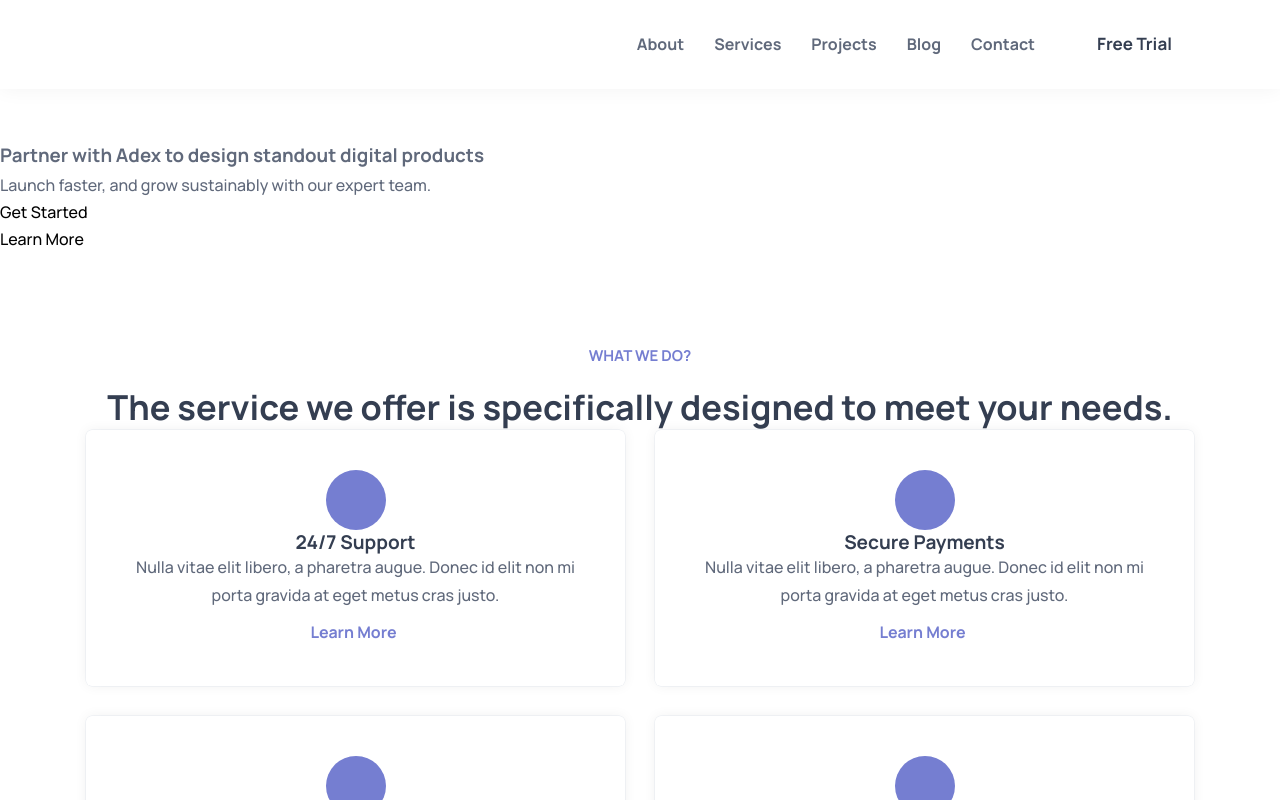
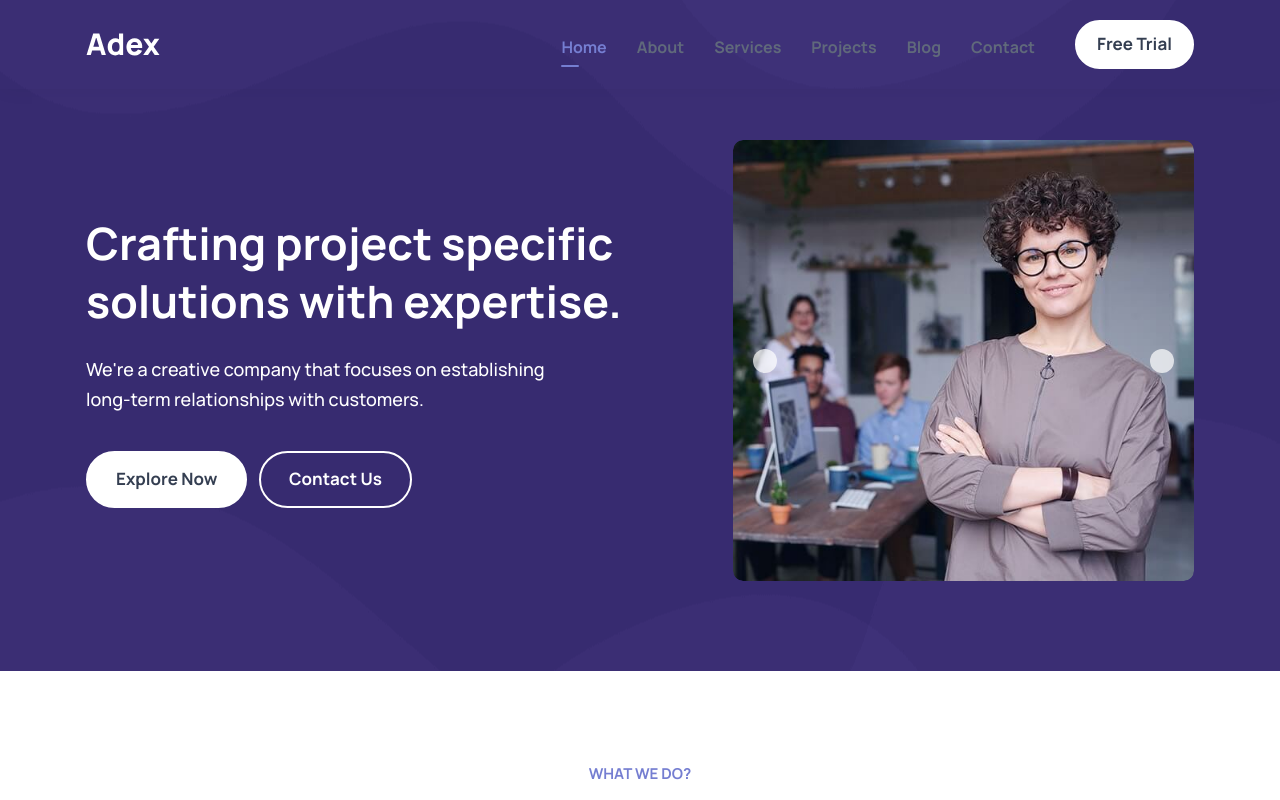
Before and after one commit to m03001215/service, a Next.js app: page / in a window 1280 px wide. Shown: the top 800 px of the page. Built offline with nearby package versions, Linux system fonts and the light colour scheme.

Commit message:
add section hero for home

```diff
--- a/src/components/Header.scss
+++ b/src/components/Header.scss
@@ -57,13 +57,37 @@
       display: block;
     }
 
-    .logo-light,
-    .nav-open-btn {
+    .logo-light {
       display: none;
     }
 
     .nav-open-btn {
       color: $charcoal;
+    }
+
+    @include tablet-up {
+      .btn {
+        background-color: $violet-blue-crayola;
+        border-color: $violet-blue-crayola;
+        color: $white;
+      }
+
+      .navbar-link {
+        color: $charcoal;
+
+        &.active {
+          color: $violet-blue-crayola;
+
+          &::after {
+            background-color: $violet-blue-crayola;
+          }
+        }
+
+        &:is(:hover, :focus-visible) {
+          opacity: 1;
+          color: $violet-blue-crayola;
+        }
+      }
     }
   }
 }
@@ -152,9 +176,10 @@
 .navbar-link {
   font-weight: $fw-700;
   padding-block: 6px;
+  padding-block-end: 0;
 
   &.active {
-    color: $white;
+    color: $violet-blue-crayola;
     position: relative;
 
     &::after {
@@ -164,7 +189,7 @@
       bottom: -6px;
       width: 18px;
       height: 2px;
-      background-color: $white;
+      background-color: $violet-blue-crayola;
       border-radius: $radius-pill;
     }
   }
--- a/src/components/sections/home/HeroSection.module.scss
+++ b/src/components/sections/home/HeroSection.scss
@@ -1,5 +1,14 @@
 @import '../../../styles/variables';
 @import '../../../styles/mixins';
+
+@keyframes pulse {
+  0% {
+    box-shadow: 0 0 0 0 $white-a70;
+  }
+  75% {
+    box-shadow: 0 0 0 20px transparent;
+  }
+}
 
 .hero {
   padding-block-start: calc(#{$section-padding} + 70px);
@@ -11,19 +20,19 @@
   }
 }
 
-.heroContent {
+.hero-content {
   .h1 {
     color: $white;
   }
 }
 
-.heroText {
+.hero-text {
   font-size: $fs-5;
   color: $white;
   margin-block: 24px 36px;
 }
 
-.btnWrapper {
+.btn-wrapper {
   display: flex;
   flex-wrap: wrap;
   justify-content: center;
@@ -31,13 +40,13 @@
   gap: 12px;
 }
 
-.heroSlider,
-.heroCard {
+.hero-slider,
+.hero-card {
   position: relative;
 }
 
-.heroCard {
-  .playBtn {
+.hero-card {
+  .play-btn {
     @include absolute-center;
     @include button-reset;
     background-color: $white;
@@ -54,21 +63,12 @@
   }
 }
 
-@keyframes pulse {
-  0% {
-    box-shadow: 0 0 0 0 $white-a70;
-  }
-  75% {
-    box-shadow: 0 0 0 20px transparent;
-  }
-}
-
-.sliderInner {
+.slider-inner {
   border-radius: $radius-10;
   overflow: hidden;
 }
 
-.sliderContainer {
+.slider-container {
   position: relative;
   display: flex;
   align-items: flex-start;
@@ -76,7 +76,7 @@
   transition: $transition-2;
 }
 
-.sliderItem {
+.slider-item {
   min-width: 100%;
   width: 100%;
   border-radius: $radius-10;
@@ -84,7 +84,7 @@
   flex-shrink: 0;
 }
 
-.sliderBtn {
+.slider-btn {
   @include button-reset;
   position: absolute;
   top: 50%;
@@ -122,16 +122,16 @@
     }
   }
 
-  .heroContent {
+  .hero-content {
     max-width: unset;
     margin-inline: 0;
   }
 
-  .btnWrapper {
+  .btn-wrapper {
     justify-content: flex-start;
   }
 
-  .heroText {
+  .hero-text {
     padding-inline-end: 100px;
   }
 }
--- a/src/components/sections/home/HeroSection.tsx
+++ b/src/components/sections/home/HeroSection.tsx
@@ -1,21 +1,123 @@
 import React from 'react';
-import styles from './HeroSection.module.scss';
+import Image from 'next/image';
+
+import './HeroSection.scss';
 
 const HeroSection: React.FC = () => {
   return (
-    <section className={styles.hero}>
-      <div className={styles.container}>
-        <div className={styles.content}>
-          <h1 className={styles.title}>
-            Partner with Adex to design standout digital products
+    <section
+      className="section hero has-bg-image"
+      aria-label="home"
+      style={{ backgroundImage: "url('/assets/images/hero-bg.jpg')" }}
+    >
+      <div className="container">
+        <div className="hero-content">
+          <h1 className="h1 hero-title">
+            Crafting project specific solutions with expertise.
           </h1>
-          <p className={styles.subtitle}>
-            Launch faster, and grow sustainably with our expert team.
+
+          <p className="hero-text">
+            We&apos;re a creative company that focuses on establishing long-term
+            relationships with customers.
           </p>
-          <div className={styles.actions}>
-            <button className={styles.primaryBtn}>Get Started</button>
-            <button className={styles.secondaryBtn}>Learn More</button>
+
+          <div className="btn-wrapper">
+            <a href="services.html" className="btn btn-primary">
+              Explore Now
+            </a>
+
+            <a href="contact.html" className="btn btn-outline">
+              Contact Us
+            </a>
           </div>
+        </div>
+
+        <div className="hero-slider" data-slider>
+          <div className="slider-inner">
+            <ul className="slider-container" data-slider-container>
+              <li className="slider-item">
+                <figure
+                  className="img-holder"
+                  style={
+                    {
+                      '--width': '575',
+                      '--height': '550',
+                    } as React.CSSProperties
+                  }
+                >
+                  <Image
+                    src="/assets/images/hero-slide-1.jpg"
+                    width={575}
+                    height={550}
+                    alt=""
+                    className="img-cover"
+                  />
+                </figure>
+              </li>
+
+              <li className="slider-item">
+                <div className="hero-card">
+                  <figure
+                    className="img-holder"
+                    style={
+                      {
+                        '--width': '575',
+                        '--height': '550',
+                      } as React.CSSProperties
+                    }
+                  >
+                    <Image
+                      src="/assets/images/hero-slide-2.jpg"
+                      width={575}
+                      height={550}
+                      alt="hero banner"
+                      className="img-cover"
+                    />
+                  </figure>
+
+                  <button className="play-btn" aria-label="play adex intro">
+                    <ion-icon name="play" aria-hidden={true}></ion-icon>
+                  </button>
+                </div>
+              </li>
+
+              <li className="slider-item">
+                <figure
+                  className="img-holder"
+                  style={
+                    {
+                      '--width': '575',
+                      '--height': '550',
+                    } as React.CSSProperties
+                  }
+                >
+                  <Image
+                    src="/assets/images/hero-slide-3.jpg"
+                    width={575}
+                    height={550}
+                    alt=""
+                    className="img-cover"
+                  />
+                </figure>
+              </li>
+            </ul>
+          </div>
+
+          <button
+            className="slider-btn prev"
+            aria-label="slide to previous"
+            data-slider-prev
+          >
+            <ion-icon name="arrow-back"></ion-icon>
+          </button>
+
+          <button
+            className="slider-btn next"
+            aria-label="slide to next"
+            data-slider-next
+          >
+            <ion-icon name="arrow-forward"></ion-icon>
+          </button>
         </div>
       </div>
     </section>
```
